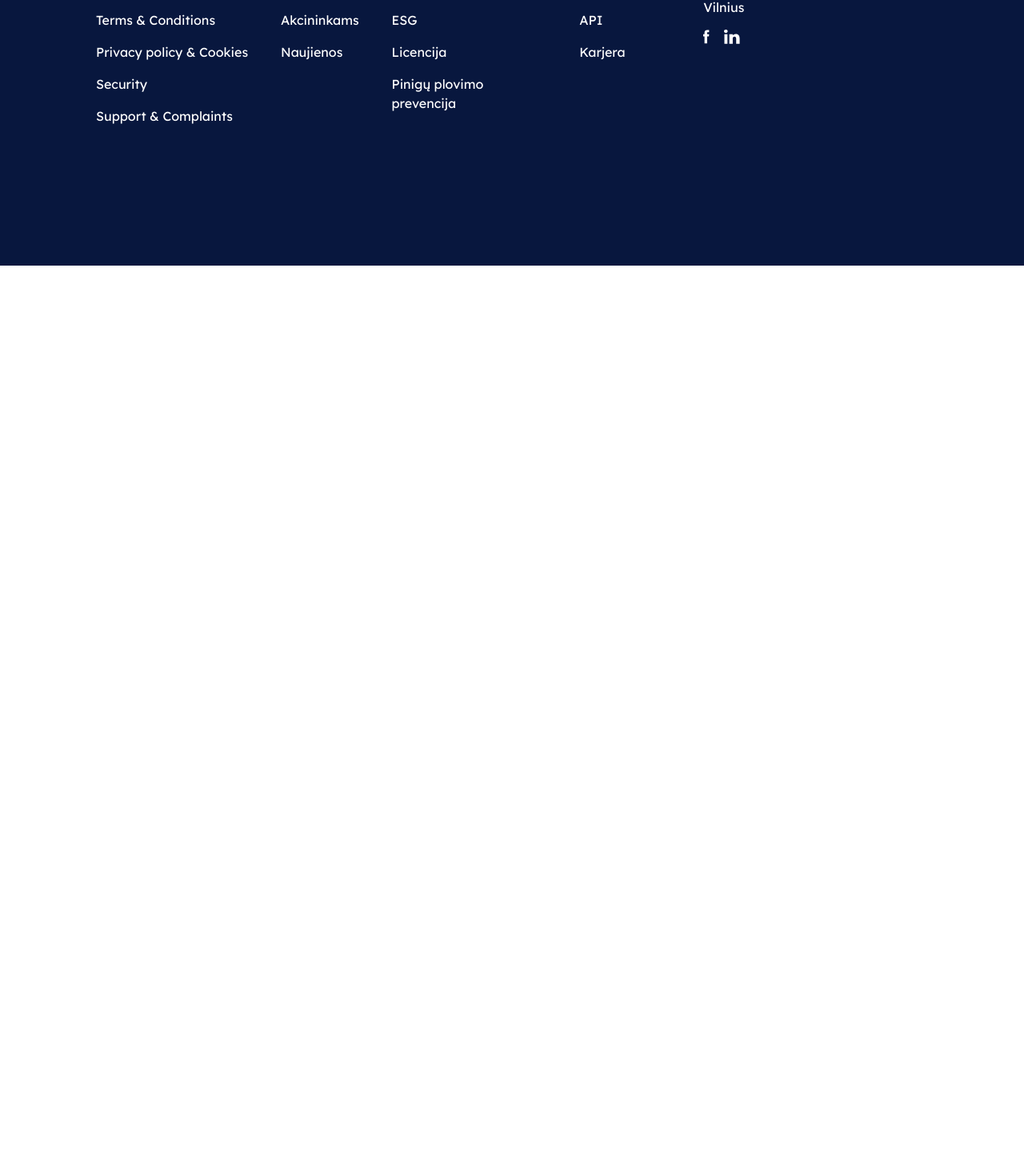
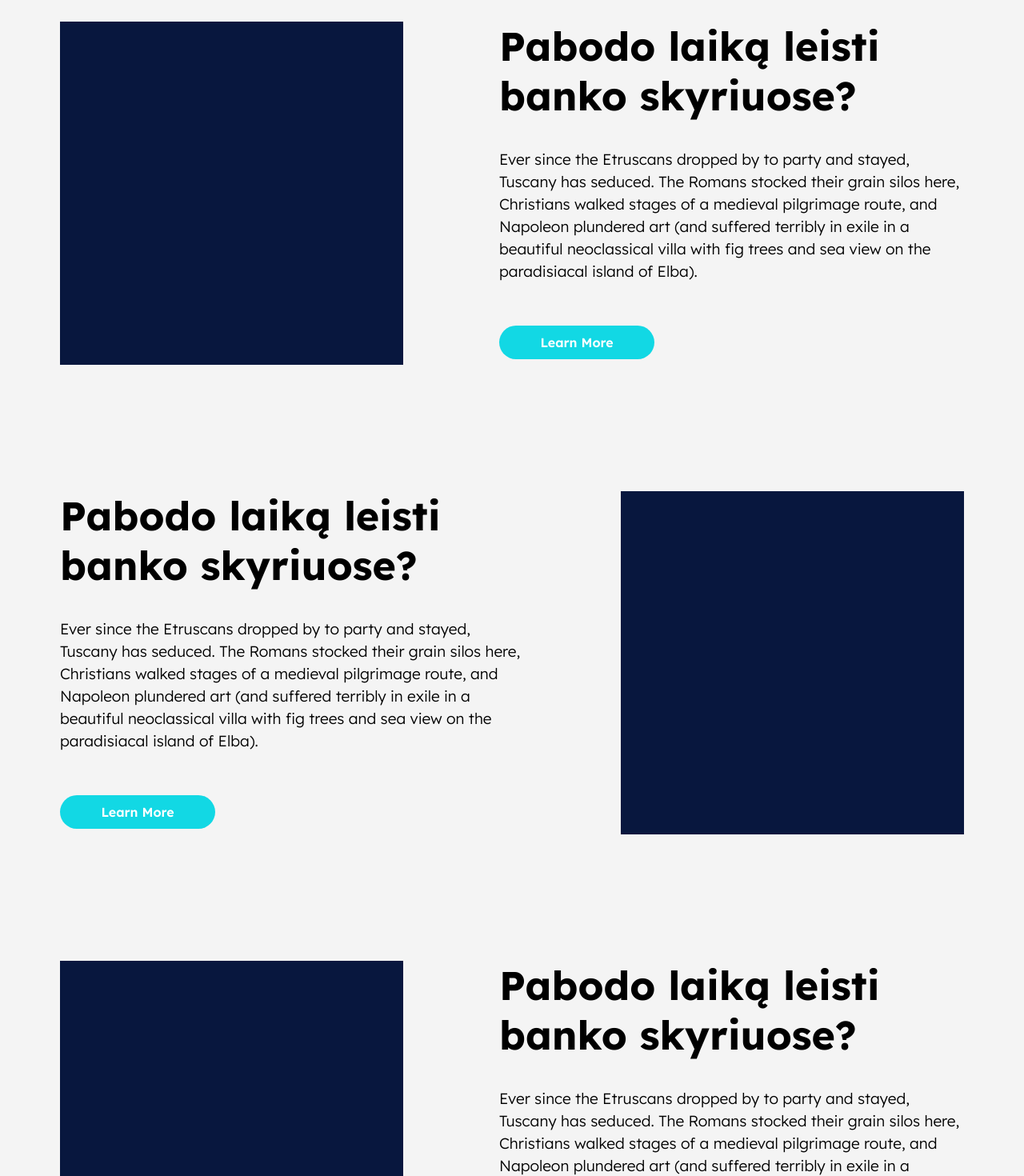
Before and after one commit to pinenetcoder/ltllanding, a Next.js app: page / in a window 1280 px wide. Shown: the part 830-2300 px from the top of the page at 80% size. Before the commit the page ends 1162 px from the top, so only its background shows below. Built offline with nearby package versions, Linux system fonts and the light colour scheme.

Commit message:
LLP-7 - Finished Index, Started News Functionality

```diff
--- /dev/null
+++ b/src/components/IndexNews.js
@@ -0,0 +1,40 @@
+import Link from "next/link"
+import styles from '@/styles/IndexNews.module.scss'
+import { useEffect, useState } from "react"
+
+export default function IndexNews() {
+  const [newsList, setNewsList] = useState([])
+
+
+
+  useEffect(() => {
+    fetch(`/api/news`)
+    .then(response => response.json())
+    .then(data => {
+      let sixNewsPreviewList = data
+      sixNewsPreviewList.length = 6
+      setNewsList(sixNewsPreviewList)
+    })
+  },[])
+
+
+  const elNewsList = newsList.map((news, idx) => {
+    return (
+
+        <div className={styles.newsItem}  key={idx}>
+          <h3>{news.title}</h3>
+          <p>{news.previewText}</p>
+          <Link href={`/newspage/${news.id}`}>Read More &gt;</Link>
+        </div>
+    )
+  } )
+
+  return (
+    <div className="container">
+      <h2>Naujienos</h2>
+      <div className={styles.newsBlock}>
+        {elNewsList}
+      </div>
+    </div>
+  )
+}
--- /dev/null
+++ b/src/pages/api/news.js
@@ -0,0 +1,15 @@
+// Next.js API route support: https://nextjs.org/docs/api-routes/introduction
+
+const news = [
+  {id: '1', title: 'News Number 1', previewText: "This is short preview text for news list page", text: 'This is full size text for separate news page! Enjoy your reading'},
+  {id: '2', title: 'News Number 2', previewText: "This is short preview text for news list page", text: 'This is full size text for separate news page! Enjoy your reading'},
+  {id: '3', title: 'News Number 3', previewText: "This is short preview text for news list page", text: 'This is full size text for separate news page! Enjoy your reading'},
+  {id: '4', title: 'News Number 4', previewText: "This is short preview text for news list page", text: 'This is full size text for separate news page! Enjoy your reading'},
+  {id: '5', title: 'News Number 5', previewText: "This is short preview text for news list page", text: 'This is full size text for separate news page! Enjoy your reading'},
+  {id: '6', title: 'News Number 6', previewText: "This is short preview text for news list page", text: 'This is full size text for separate news page! Enjoy your reading'},
+  {id: '7', title: 'News Number 7', previewText: "This is short preview text for news list page", text: 'This is full size text for separate news page! Enjoy your reading'},
+]
+
+export default function handler(req, res) {
+  res.status(200).json(news)
+}
--- a/src/pages/index.js
+++ b/src/pages/index.js
@@ -1,5 +1,7 @@
 import IndexLayout from "@/Layouts/IndexLayout"
 import SimpleSlider from "@/components/IndexHeroSlider"
+import IndexNews from "@/components/IndexNews"
+import Link from "next/link"
 import styles from '@/styles/Home.module.scss'
 export default function Home() {
   return (
@@ -9,6 +11,74 @@ export default function Home() {
         <section className={styles.heroblock}>
           <SimpleSlider/>
         </section>
+        <section className={styles.beneficialArticles}>
+          <div className="container">
+            <article className={styles.beneficialArticle}>
+              <div className={styles.imageBlock}></div>
+              <div className={styles.articleBlock}>
+                <h2>Pabodo laiką leisti banko skyriuose?</h2>
+                <p>
+                  Ever since the Etruscans dropped by to party and stayed, Tuscany has seduced.
+                  The Romans stocked their grain silos here,
+                  Christians walked stages of a medieval pilgrimage route,
+                  and Napoleon plundered art
+                  (and suffered terribly in exile in a beautiful neoclassical villa with fig trees and sea view on the paradisiacal island of Elba).
+                </p>
+                <div className="actionButtonBlock">
+                  <Link className="light-green-action-button" href="/">Learn More</Link>
+                </div>
+              </div>
+            </article>
+
+            <article className={styles.beneficialArticleMirror}>
+              <div className={styles.imageBlock}></div>
+              <div className={styles.articleBlock}>
+                <h2>Pabodo laiką leisti banko skyriuose?</h2>
+                <p>
+                  Ever since the Etruscans dropped by to party and stayed, Tuscany has seduced.
+                  The Romans stocked their grain silos here,
+                  Christians walked stages of a medieval pilgrimage route,
+                  and Napoleon plundered art
+                  (and suffered terribly in exile in a beautiful neoclassical villa with fig trees and sea view on the paradisiacal island of Elba).
+                </p>
+                <div className="actionButtonBlock">
+                  <Link className="light-green-action-button" href="/">Learn More</Link>
+                </div>
+              </div>
+            </article>
+            <article className={styles.beneficialArticle}>
+              <div className={styles.imageBlock}></div>
+              <div className={styles.articleBlock}>
+                <h2>Pabodo laiką leisti banko skyriuose?</h2>
+                <p>
+                  Ever since the Etruscans dropped by to party and stayed, Tuscany has seduced.
+                  The Romans stocked their grain silos here,
+                  Christians walked stages of a medieval pilgrimage route,
+                  and Napoleon plundered art
+                  (and suffered terribly in exile in a beautiful neoclassical villa with fig trees and sea view on the paradisiacal island of Elba).
+                </p>
+                <div className="actionButtonBlock">
+                  <Link className="light-green-action-button" href="/">Learn More</Link>
+                </div>
+              </div>
+            </article>
+          </div>
+        </section>
+        <section className={styles.bulletPoints}>
+          <div className="container">
+            <h2>The LTL makes banking easy</h2>
+            <ul>
+              <li>An exquisite home that you could not afford otherwise</li>
+              <li>Potential appreciation in value</li>
+              <li>Potential rental income if you so desire</li>
+              <li>Renting facilitated and managed by a third party</li>
+            </ul>
+          </div>
+        </section>
+
+        <section className={styles.newsSection}>
+          <IndexNews/>
+        </section>
       </main>
     </IndexLayout>
     </>
--- a/src/styles/Home.module.scss
+++ b/src/styles/Home.module.scss
@@ -1 +1,104 @@
 // INDEX PAGE
+
+
+.beneficialArticles {
+  background: #F4F4F4;
+  padding: 154px 0 164px 0;
+
+}
+
+.beneficialArticle, .beneficialArticleMirror {
+  display: flex;
+  gap: 120px;
+  margin-bottom: 158px;
+}
+
+.beneficialArticle:last-child {
+  margin-bottom: 0;
+}
+
+.beneficialArticleMirror {
+  .imageBlock {
+    order: 1;
+  }
+}
+
+.imageBlock {
+  min-width: 429px;
+  height: 429px;
+  background: #08173E;
+  color: var(--main-text-color);
+}
+
+.articleBlock {
+  h2 {
+    font-weight: 700;
+    font-size: 50px;
+    line-height: 62px;
+    margin-bottom: 34px;
+  }
+
+  p {
+    font-weight: 300;
+    font-size: 19px;
+    line-height: 28px;
+    margin-bottom: 54px;
+  }
+}
+
+
+
+
+.bulletPoints {
+  padding: 120px 0;
+  background: var(--theme-color1) url('/assets/images/shape2.png') no-repeat calc(100% - 120px) 72px;
+
+  h2 {
+    font-weight: 700;
+    font-size: 50px;
+    line-height: 62px;
+    color: #FFFFFF;
+    max-width: 390px;
+    margin-bottom: 40px;
+  }
+
+  ul {
+    list-style-type: none;
+
+    li {
+      padding: 0 0 0 40px;
+      background: url('/assets/images/check.svg') no-repeat 0 0;
+      margin-bottom: 16px;
+      font-weight: 400;
+      font-size: 16px;
+      line-height: 24px;
+      color: #FFFFFF;
+
+      &::marker {
+        position: relative;
+        top: 2px;
+      }
+
+      &:last-child {
+        margin-bottom: 0;
+      }
+    }
+  }
+}
+
+
+
+.newsSection {
+  background: #F4F4F4;
+  padding: 112px 0;
+  color: var(--main-text-color);
+
+  h2 {
+    font-weight: 700;
+    font-size: 50px;
+    line-height: 62px;
+    text-align: center;
+    color: #0D222E;
+    margin-bottom: 80px;
+  }
+}
--- a/src/styles/IndexHeroSlider.module.scss
+++ b/src/styles/IndexHeroSlider.module.scss
@@ -1,7 +1,7 @@
 .indexPageSlider {
   .slickSlide {
     height: 580px;
-    background-color: var(--secondary-text-color);
+    background-color: var(--theme-color1);
     background-image: url("/assets/images/sliderBgShape.png");
     background-repeat: no-repeat;
     background-position: calc(100% - 90px) 0;
--- /dev/null
+++ b/src/styles/IndexNews.module.scss
@@ -0,0 +1,32 @@
+.newsBlock {
+  display: grid;
+  grid-gap: 60px;
+  grid-template-columns: repeat(3, 1fr);
+}
+
+.newsItem {
+  padding: 22px;
+
+  h3 {
+    font-weight: 700;
+    font-size: 24px;
+    line-height: 32px;
+    margin-bottom: 20px;
+  }
+
+  p {
+    font-weight: 400;
+    font-size: 16px;
+    line-height: 20px;
+    margin-bottom: 60px;
+  }
+
+  a {
+    font-weight: 400;
+    font-size: 16px;
+    line-height: 20px;
+    text-decoration-line: underline;
+    color: var(--main-text-color);
+
+  }
+}
--- a/src/styles/globals.scss
+++ b/src/styles/globals.scss
@@ -1,7 +1,6 @@
 
 :root {
   --main-text-color: #0D222E;
-  --secondary-text-color: #08173E;
   --light-color: #535353;
   --black-text-color: #000000;
   --white-text-color: #ffffff;
@@ -18,6 +17,8 @@
 body {
   margin: 0;
   padding: 0;
+  background: #F4F4F4;
+
   * {
     font-family: 'Lexend', sans-serif;
     margin: 0;
@@ -28,8 +29,6 @@ body {
 
 
 .main-layout {
-  background-color: rgba(0, 0, 0, 0.21);
-
   header, main, footer {
     max-width: 1440px;
     margin: 0 auto;
@@ -38,7 +37,7 @@ body {
 
 header {
   padding: 40px 0 37px 0;
-  background-color: #ffffff;
+  background: #F4F4F4;
   display: flex;
   align-items: center;
   justify-content: center;
@@ -180,3 +179,7 @@ footer {
 .slick-active > .index-page-hero-slider-dot {
   background: #B5B5B5 !important;
 }
+
+.slick-dots {
+  bottom: -56px !important;
+}
```
Also changed, not shown: src/pages/newspage/[id]/index.js (added, +37 -0 lines), public/assets/images/check.svg (added), public/assets/images/shape2.png (added).
